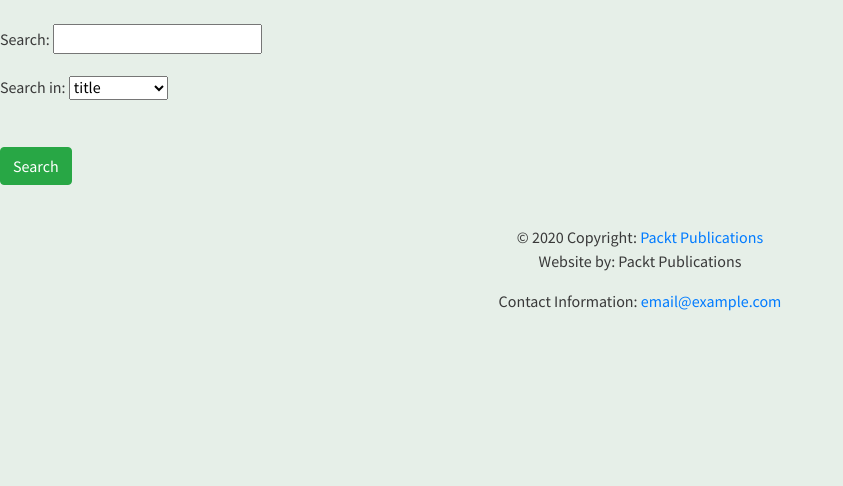
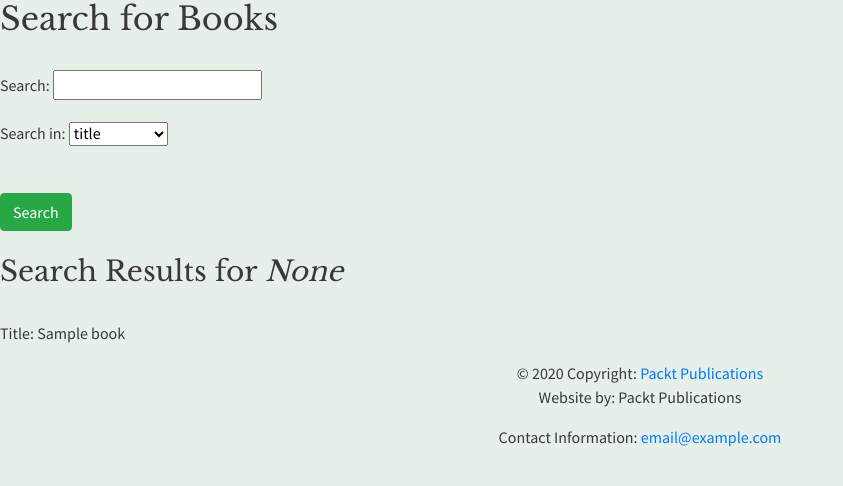
Before and after one commit to rodrigobmedeiros/Bookr, a Django app: template reviews/templates/reviews/book_search.html in a window 1280 px wide. Shown: the part 100-586 px from the top of the page, without its empty margins (0-843 px from the left). Run offline with Django 4.2, Linux system fonts and the light colour scheme; tables that the repository leaves empty hold one stand-in row (values such as "Sample post"); the template is opened without the code that fills it: values that come from a table or form of the project are taken from there, most other values are stand-ins (such as "Sample title", 1, 10 or a date in 2020); some libraries are stand-ins or nearby versions.

Commit message:
adjust template to show results when required by menu bar search button

```diff
--- a/reviews/templates/reviews/book_search.html
+++ b/reviews/templates/reviews/book_search.html
@@ -1,10 +1,11 @@
 {% extends 'base.html' %}
 
 {% block title%}
-    <title>Book Search</title>
+    <title>{{ title }}</title>
 {% endblock %}
 
 {% block content%}
+    <h2>Search for Books</h2>
     <br>
     <form method="POST" action="{% url 'book_search' %}">
 
@@ -14,4 +15,17 @@
 
     </form>
     <br>
+
+    <h3>
+        {% if form.search.value != "" %}
+            Search Results for <em>{{ form.search.value }}</em>
+        {% endif %}
+    </h3>
+
+    <br>
+    {% for book in books %}
+
+        <span>Title: </span><span>{{ book.title }}</span>
+
+    {% endfor %}
 {% endblock %}
```
